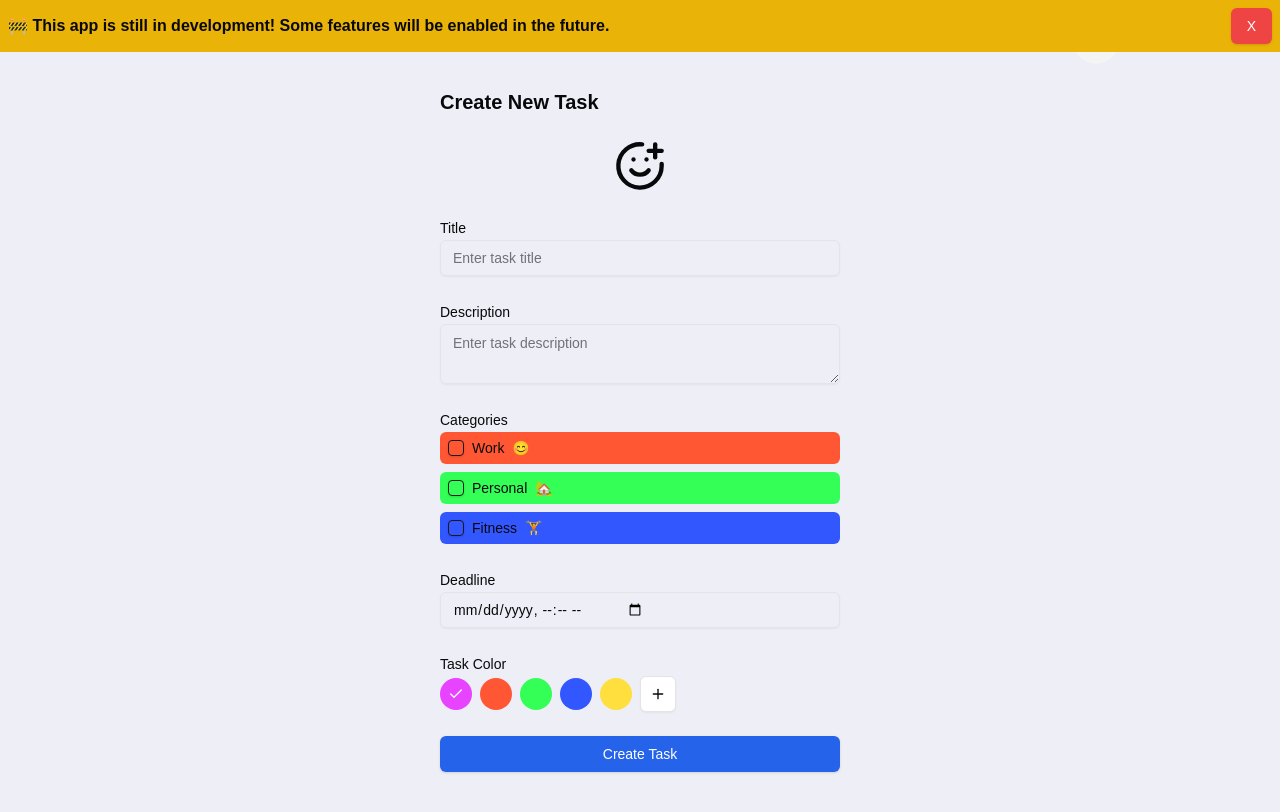
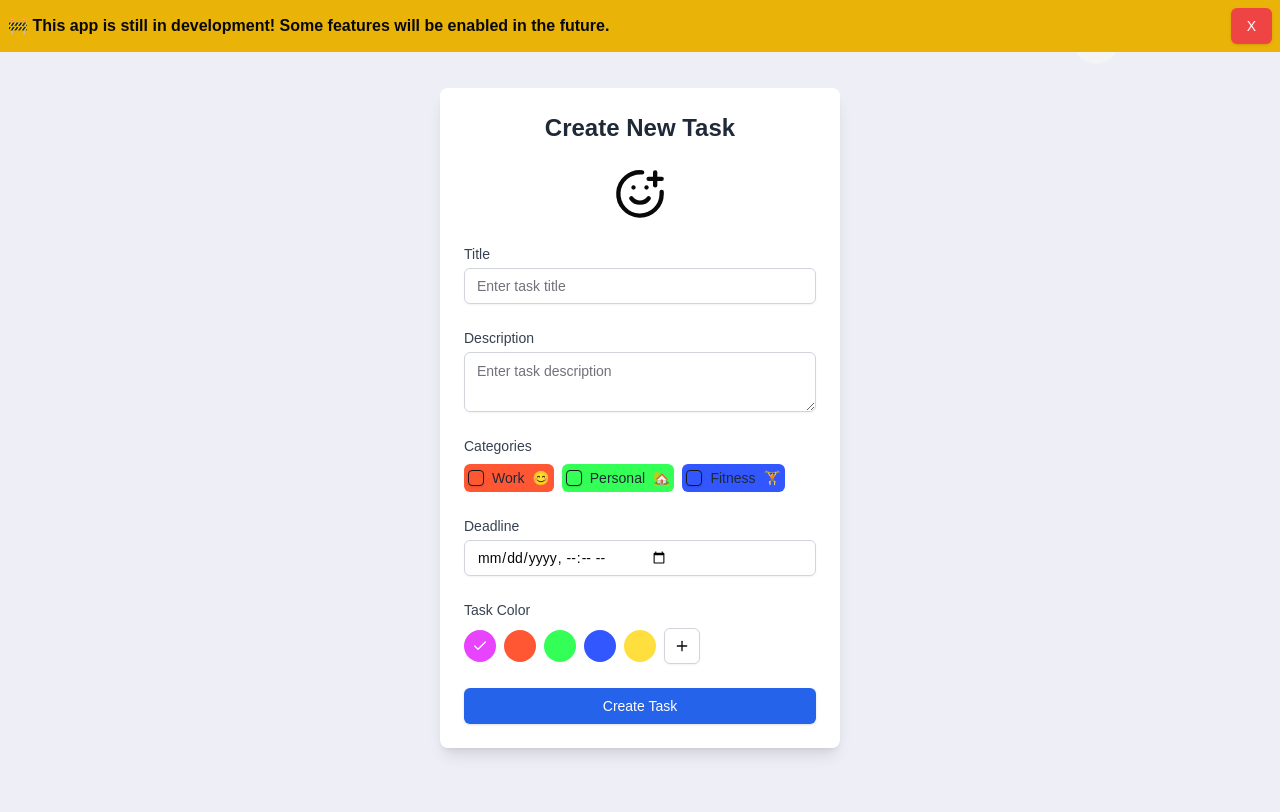
Before and after one commit to Nikhil0723/Todo-App, a Next.js app: page /add in a window 1280 px wide. Shown: the top 812 px of the page. Built offline with nearby package versions, Linux system fonts and the light colour scheme.

Commit message:
add changes

```diff
--- a/app/add/page.tsx
+++ b/app/add/page.tsx
@@ -1,5 +1,4 @@
 "use client";
-
 import React, { useState } from "react";
 import { useAppData } from "@/context/AppDataContext";
 import { useTaskContext } from "@/context/TaskContext";
@@ -23,7 +22,6 @@ const CreateTaskForm = () => {
   const router = useRouter();
   const { appData, addTaskColor } = useAppData();
   const { addTask } = useTaskContext();
-
   const [title, setTitle] = useState("");
   const [description, setDescription] = useState("");
   const [selectedColor, setSelectedColor] = useState(appData.taskColors[0]);
@@ -32,7 +30,7 @@ const CreateTaskForm = () => {
   const [selectedEmoji, setSelectedEmoji] = useState<string>("");
   const [error, setError] = useState("");
   const [isEmojiPickerOpen, setIsEmojiPickerOpen] = useState<boolean>(false);
-  const [newColor, setNewColor] = useState("#3b82f6"); // Default color for the color picker
+  const [newColor, setNewColor] = useState("#3b82f6");
 
   const handleCategoryChange = (categoryId: string) => {
     setSelectedCategories((prev) =>
@@ -53,14 +51,11 @@ const CreateTaskForm = () => {
 
   const handleSubmit = (e: React.FormEvent) => {
     e.preventDefault();
-
     if (!title.trim()) {
       setError("Title is required.");
       return;
     }
-
     const deadlineDate = deadline ? new Date(deadline) : null;
-
     const newTask = {
       id: uuidv4(),
       emoji: selectedEmoji,
@@ -84,9 +79,7 @@ const CreateTaskForm = () => {
         );
       }),
     };
-
     addTask(newTask);
-
     // Clear form
     setTitle("");
     setDescription("");
@@ -95,36 +88,35 @@ const CreateTaskForm = () => {
     setDeadline("");
     setSelectedEmoji("");
     setError("");
-
     router.push("/");
   };
 
   const handleAddNewColor = () => {
-    addTaskColor(newColor); // Add the new color to the task colors
-    setSelectedColor(newColor); // Set the new color as the selected color
+    addTaskColor(newColor);
+    setSelectedColor(newColor);
   };
 
   return (
     <div className="max-w-md mx-auto p-4 sm:p-6">
-      <form onSubmit={handleSubmit} className="space-y-6 mb-10">
-        <h2 className="text-xl font-bold text-center sm:text-left">
+      {/* Card Container */}
+      <div className="bg-white dark:bg-gray-900 shadow-lg rounded-lg p-6 space-y-6">
+        <h2 className="text-2xl font-bold text-center text-gray-800 dark:text-gray-200">
           Create New Task
         </h2>
         {error && (
-          <p className="text-red-500 text-center sm:text-left">{error}</p>
+          <p className="text-red-500 text-sm text-center">{error}</p>
         )}
 
         {/* Emoji Picker */}
         <div className="flex items-center justify-center space-x-3">
-          <div>
           <div
-              className="text-6xl cursor-pointer text-center"
+            className="text-6xl cursor-pointer text-center transition-transform hover:scale-110"
             onClick={toggleEmojiPicker}
           >
             {selectedEmoji || <SmilePlus size={52} />}
           </div>
           {isEmojiPickerOpen && (
-              <div>
+            <div className="absolute z-50 mt-2">
               <EmojiPicker
                 onEmojiClick={handleEmojiSelect}
                 className="max-w-sm mx-auto m-4 top-0"
@@ -132,53 +124,58 @@ const CreateTaskForm = () => {
             </div>
           )}
         </div>
-        </div>
 
         {/* Title Input */}
         <div>
-          <Label htmlFor="title">Title</Label>
+          <Label htmlFor="title" className="block text-sm font-medium text-gray-700 dark:text-gray-300">
+            Title
+          </Label>
           <Input
             id="title"
             value={title}
             onChange={(e) => setTitle(e.target.value)}
             placeholder="Enter task title"
             required
-            className="w-full"
+            className="mt-1 w-full border-gray-300 dark:border-gray-700 dark:bg-gray-800 dark:text-gray-200 focus:ring-blue-500 focus:border-blue-500"
           />
         </div>
 
         {/* Description Input */}
         <div>
-          <Label htmlFor="description">Description</Label>
+          <Label htmlFor="description" className="block text-sm font-medium text-gray-700 dark:text-gray-300">
+            Description
+          </Label>
           <Textarea
             id="description"
             value={description}
             onChange={(e) => setDescription(e.target.value)}
             placeholder="Enter task description"
-            className="w-full"
+            className="mt-1 w-full border-gray-300 dark:border-gray-700 dark:bg-gray-800 dark:text-gray-200 focus:ring-blue-500 focus:border-blue-500"
           />
         </div>
 
         {/* Category Selection */}
         <div>
-          <Label htmlFor="categories">Categories</Label>
-          <div className="space-y-2">
+          <Label htmlFor="categories" className="block text-sm font-medium text-gray-700 dark:text-gray-300">
+            Categories
+          </Label>
+          <div className="flex flex-wrap gap-2 mt-2">
             {appData.categories.map((category) => (
               <div
                 key={category.id}
-                className="flex items-center space-x-2 p-2 rounded-md"
+                className="flex items-center space-x-2 p-1 rounded-md transition-all hover:bg-gray-100 dark:hover:bg-gray-800"
                 style={{ backgroundColor: category.color }}
               >
                 <Checkbox
                   id={category.id}
                   checked={selectedCategories.includes(category.id)}
                   onCheckedChange={() => handleCategoryChange(category.id)}
+                  className="dark:text-gray-200"
                 />
-                <Label htmlFor={category.id}>
+                <Label htmlFor={category.id} className="text-sm text-gray-800 dark:text-gray-200">
                   {category.name}{" "}
                   <span className="ml-1" style={{ color: category.color }}>
-                    {category.emoji.startsWith("1f") &&
-                    category.emoji.length === 5
+                    {category.emoji.startsWith("1f") && category.emoji.length === 5
                       ? String.fromCodePoint(parseInt(category.emoji, 16))
                       : category.emoji}
                   </span>
@@ -190,25 +187,29 @@ const CreateTaskForm = () => {
 
         {/* Deadline Input */}
         <div>
-          <Label htmlFor="deadline">Deadline</Label>
+          <Label htmlFor="deadline" className="block text-sm font-medium text-gray-700 dark:text-gray-300">
+            Deadline
+          </Label>
           <Input
             type="datetime-local"
             id="deadline"
             value={deadline || ""}
             onChange={(e) => setDeadline(e.target.value || null)}
-            className="w-full"
+            className="mt-1 w-full border-gray-300 dark:border-gray-700 dark:bg-gray-800 dark:text-gray-200 focus:ring-blue-500 focus:border-blue-500"
           />
         </div>
 
         {/* Task Color */}
         <div>
-          <Label htmlFor="color">Task Color</Label>
-          <div className="flex items-center gap-2">
+          <Label htmlFor="color" className="block text-sm font-medium text-gray-700 dark:text-gray-300">
+            Task Color
+          </Label>
+          <div className="flex items-center gap-2 mt-2">
             <div className="flex flex-wrap gap-2">
               {appData.taskColors.map((color) => (
                 <div
                   key={color}
-                  className="w-8 h-8 rounded-full flex items-center justify-center cursor-pointer border-2 border-transparent hover:border-gray-300"
+                  className="w-8 h-8 rounded-full flex items-center justify-center cursor-pointer border-2 border-transparent hover:border-gray-300 dark:hover:border-gray-600 transition-all"
                   style={{ backgroundColor: color }}
                   onClick={() => setSelectedColor(color)}
                 >
@@ -218,18 +219,24 @@ const CreateTaskForm = () => {
                 </div>
               ))}
             </div>
-
             {/* Add New Color Button */}
             <Popover>
               <PopoverTrigger asChild>
-                <Button variant="outline" size="icon">
+                <Button
+                  variant="outline"
+                  size="icon"
+                  className="border-gray-300 dark:border-gray-700 dark:bg-gray-800 dark:text-gray-200 hover:bg-gray-100 dark:hover:bg-gray-700 transition-all"
+                >
                   <Plus className="h-4 w-4" />
                 </Button>
               </PopoverTrigger>
-              <PopoverContent className="w-fit">
+              <PopoverContent className="w-fit bg-white dark:bg-gray-900 border-gray-300 dark:border-gray-700">
                 <div className="space-y-4">
                   <HexColorPicker color={newColor} onChange={setNewColor} />
-                  <Button onClick={handleAddNewColor} className="w-full">
+                  <Button
+                    onClick={handleAddNewColor}
+                    className="w-full bg-blue-600 text-white hover:bg-blue-700 transition-all"
+                  >
                     Add Color
                   </Button>
                 </div>
@@ -239,10 +246,14 @@ const CreateTaskForm = () => {
         </div>
 
         {/* Submit Button */}
-        <Button type="submit" className="w-full bg-blue-600 text-white">
+        <Button
+          type="submit"
+          onClick={handleSubmit}
+          className="w-full bg-blue-600 text-white hover:bg-blue-700 transition-all"
+        >
           Create Task
         </Button>
-      </form>
+      </div>
     </div>
   );
 };
--- a/app/task/[id]/page.tsx
+++ b/app/task/[id]/page.tsx
@@ -21,7 +21,7 @@ const Page = () => {
   }
 
   return (
-    <div className=" mt-14 flex items-center justify-center">
+    <div className=" mb-14 mt-5 flex items-center justify-center">
       <div className="bg-white p-8 shadow-2xl rounded-3xl md:max-w-screen-md w-full">
         <h1 className="text-center font-bold text-4xl mb-9">Task: {task.name || "No name provided"}</h1>
         <div>
```
Also changed, not shown: app/components/tasks/TaskItem.tsx (+47 -49 lines), app/page.tsx (+19 -14 lines). Lines whose indentation alone changed are shown as unchanged.
